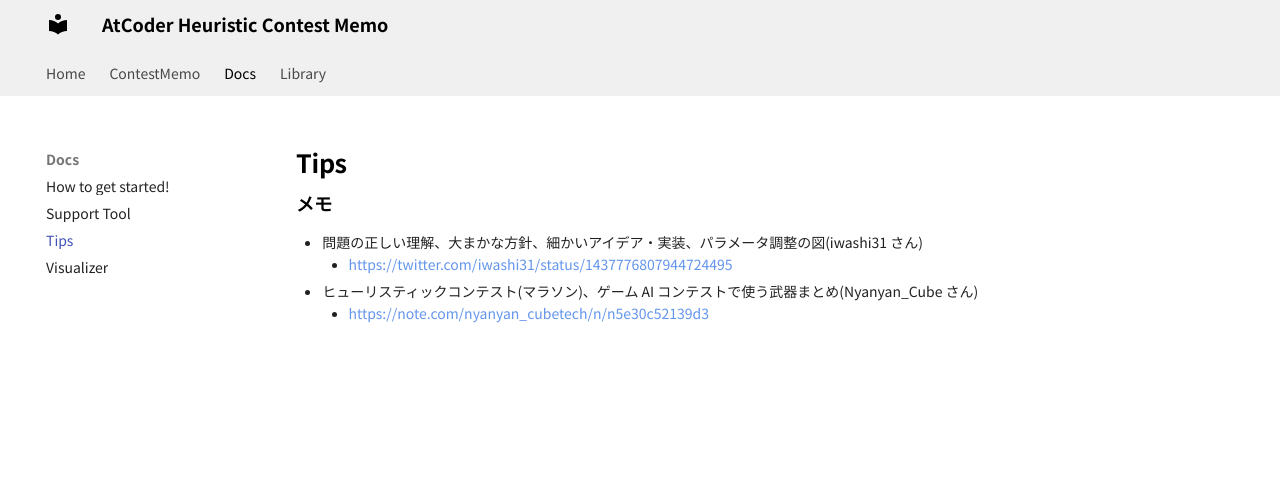
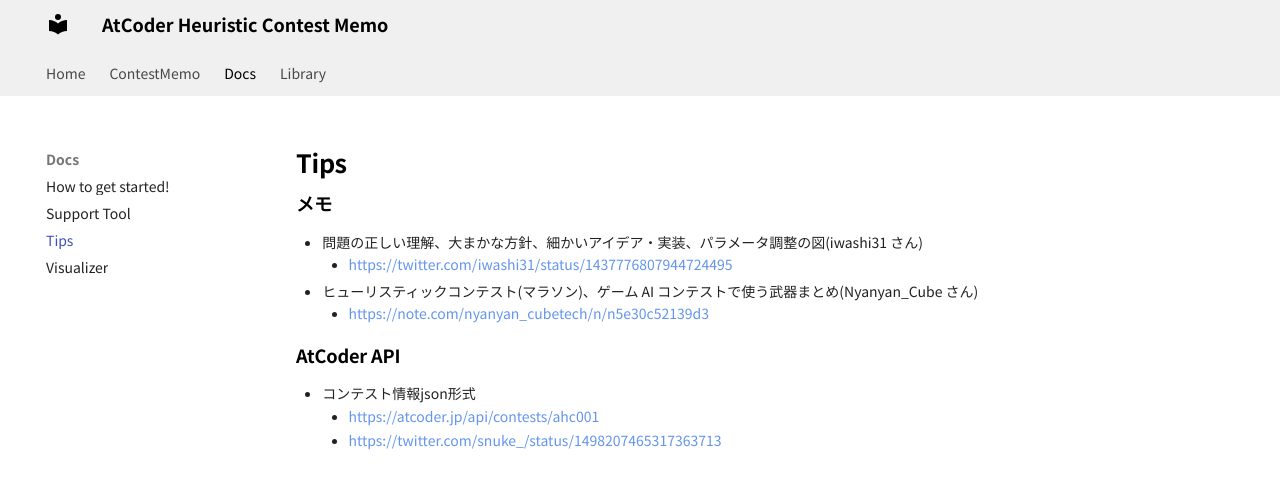
Before and after one commit to jetbead/AtCoderHeuristicContestMemo, an MkDocs documentation site: the page built from docs/Docs/tips.md, in a window 1280 px wide. Shown: the top 489 px of the page. Built offline with MkDocs 1.6.1 and Material for MkDocs 9.7.7, drawn with Linux system fonts in a browser that asks for light colours; some web fonts are replaced.

Commit message:
Update tips.md

```diff
--- a/docs/Docs/tips.md
+++ b/docs/Docs/tips.md
@@ -6,3 +6,9 @@
   - https://twitter.com/iwashi31/status/1437776807944724495
 - ヒューリスティックコンテスト(マラソン)、ゲーム AI コンテストで使う武器まとめ(Nyanyan_Cube さん)
   - https://note.com/nyanyan_cubetech/n/n5e30c52139d3
+
+## AtCoder API
+
+- コンテスト情報json形式
+  - https://atcoder.jp/api/contests/ahc001
+  - https://twitter.com/snuke_/status/1498207465317363713
```
